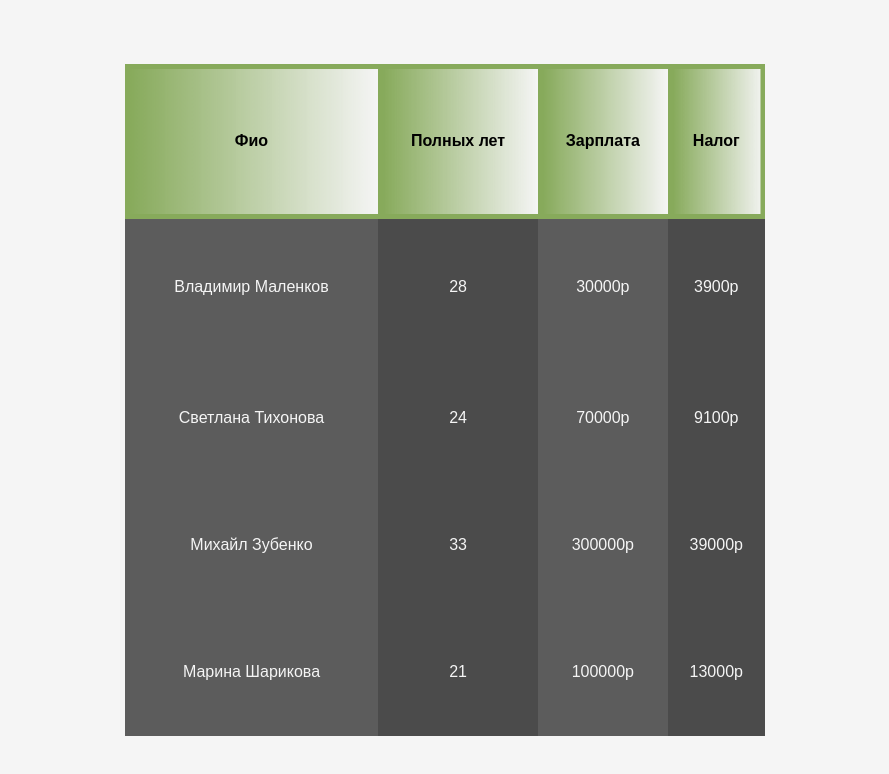
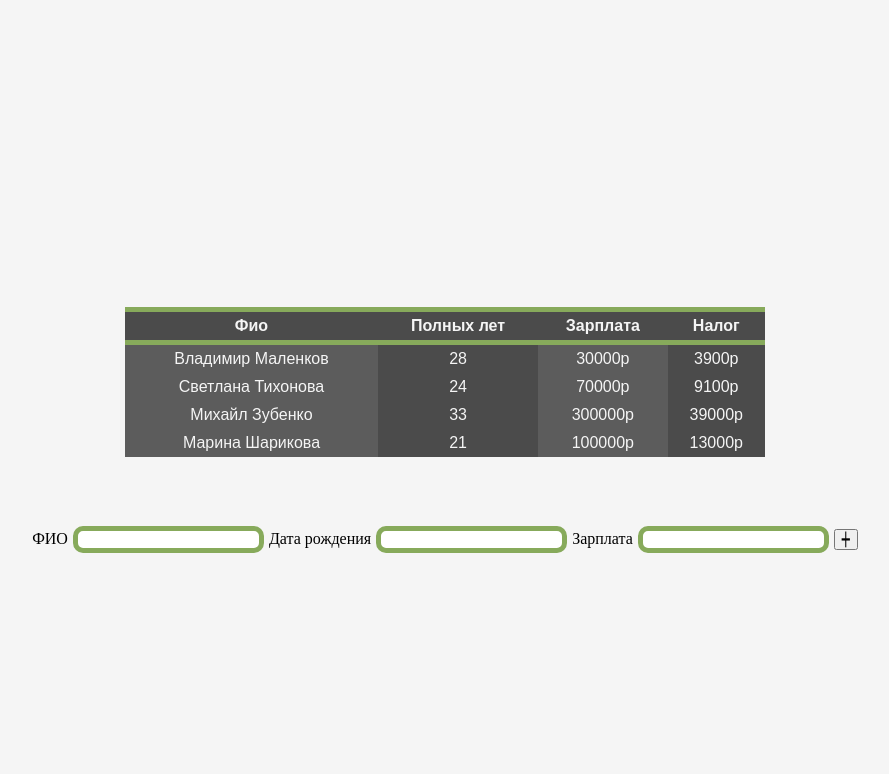
Before and after one commit to oOFaYOo/sber, a React (Create React App) app: page / in a window 1280 px wide. Shown: the top 774 px of the page, without its empty margins (195-1084 px from the left). Built offline with nearby package versions, Linux system fonts and the light colour scheme.

Commit message:
implementation of adding employees

```diff
--- /dev/null
+++ b/src/AddWorker.tsx
@@ -0,0 +1,23 @@
+import React, {FormEvent} from "react";
+
+interface IAddWorkerProps {
+    addWorker:(name:string, birthday:string, salary:string)=>void;
+}
+
+export default function AddWorker(props:IAddWorkerProps) {
+    return (
+        <form onSubmit={(e:FormEvent<HTMLFormElement>)=>{
+            props.addWorker(
+                (e.currentTarget.elements.namedItem("name") as HTMLInputElement).value,
+                (e.currentTarget.elements.namedItem("birthday") as HTMLInputElement).value,
+                (e.currentTarget.elements.namedItem("salary") as HTMLInputElement).value,
+            )
+            e.preventDefault();
+        }}>
+            <label>ФИО<input type="text" name="name"/></label>
+            <label>Дата рождения<input type="text" name="birthday"/></label>
+            <label>Зарплата<input type="text" name="salary"/></label>
+            <button type="submit">┿</button>
+        </form>
+    )
+}
--- a/src/App.tsx
+++ b/src/App.tsx
@@ -1,6 +1,14 @@
 import Table from "./table";
 import "./styles.css";
-import React from "react";
+import AddWorker from "./AddWorker";
+import React, {useState} from "react";
+
+interface IWorker{
+    id:number;
+    name:string;
+    dateBirth:string;
+    salary:string;
+}
 
 export default function App() {
     const tableData = {
@@ -33,9 +41,26 @@ export default function App() {
     ]
   };
 
+   let [workers, setWorkers ] = useState(tableData.workers);
+
   return (
       <div id="container">
-        <Table tableData={tableData} />
+        <Table workers={workers} header={tableData.header} />
+        <AddWorker addWorker={addWorker}/>
       </div>
   )
+
+    function addWorker(name:string, birthday:string, salary:string):void {
+
+        let newWorkers = workers.slice();
+        newWorkers.push({
+            id: Math.max(...workers.map(worker => worker.id)) + 1,
+            name: name,
+            dateBirth: birthday,
+            salary: salary
+        });
+
+        setWorkers(newWorkers);
+    }
+
 }
--- a/src/styles.css
+++ b/src/styles.css
@@ -25,6 +25,8 @@ overflow: auto;
   position: relative;
   display: flex;
   justify-content: center;
+  align-items: center;
+  flex-direction: column;
 }
 
 table {
@@ -33,6 +35,7 @@ table {
   width: 50%;
   position: relative;
   border-collapse: collapse;
+  color: #f5f5f5;
 }
 
 tr, td {
@@ -43,12 +46,10 @@ tr, td {
 }
 
 .dark_gray {
-  color: #f5f5f5;
   background-color: #4b4b4b;
 }
 
 .light_gray {
-  color: #f5f5f5;
   background-color: #5c5c5c;
 }
 
@@ -69,17 +70,44 @@ tr, td {
   font-weight: bold;
   border-bottom: #87aa5b solid 5px;
   border-top: #87aa5b solid 5px;
-  background: linear-gradient(to left, #87aa5b 5px, rgba(245, 245, 245, 0) 5px);
+  background-color: #4b4b4b;
 }
 
-.title td {
-  background: linear-gradient(to right, #87aa5b 5px, rgba(245, 245, 245, 0) 100%);
+.worker:hover {
+  cursor: pointer;
 }
 
-.dark_gray:hover {
-  background: linear-gradient(to right, #87aa5b 5px, #616161 5px);
+input {
+  margin: 5px;
+  border-radius: 10px;
+  border: solid 5px #87aa5b;
+  outline: none;
 }
 
-.light_gray:hover {
-  background: linear-gradient(to right, #87aa5b 5px, #6d6d6d 5px);
+button:hover{
+  cursor: pointer;
 }
+
+form {
+  min-width: 770px;
+}
+
+/*#add {*/
+/*  background-color: rgba(104, 104, 104, 0.55);*/
+/*  color: #bababa;*/
+/*}*/
+/*#add:hover {*/
+/*  cursor: pointer;*/
+/*  color: whitesmoke;*/
+/*  background-color: rgb(104, 104, 104);*/
+/*}*/
+
+
+
+/*.dark_gray:hover {*/
+/*  background: linear-gradient(to right, #87aa5b 5px, #616161 5px);*/
+/*}*/
+
+/*.light_gray:hover {*/
+/*  background: linear-gradient(to right, #87aa5b 5px, #6d6d6d 5px);*/
+/*}*/
--- a/src/table.tsx
+++ b/src/table.tsx
@@ -1,4 +1,4 @@
-import React from "react";
+import React, {useEffect, useState} from "react";
 
 interface IWorker{
   id:number;
@@ -8,24 +8,23 @@ interface IWorker{
 }
 
 interface ITableProps {
-  tableData: {
-    header: string[];
-    workers: IWorker[];
-  }
+  header: string[];
+  workers: IWorker[];
 }
 
 export default function Table(props:ITableProps) {
 
   return (
-
       <table>
         <tr className="title">
           {
-            props.tableData.header.map(item => <td>{item}</td>)
+            props.header.map(item => <td>{item}</td>)
+
           }
-        </tr>
+
+            </tr>
         {
-          props.tableData.workers.map(item => <tr>
+          props.workers.map(item => <tr className="worker">
             <td className="light_gray">{item.name}</td>
             <td className="dark_gray">{getAge(item.dateBirth)}</td>
             <td className="light_gray">{item.salary}</td>
@@ -33,10 +32,10 @@ export default function Table(props:ITableProps) {
           </tr>)
         }
       </table>
-
   );
 
 }
+
 
 function getTax(salary:string, rate:number=13):string {
   let cy = ""; //валюта *currency
```
